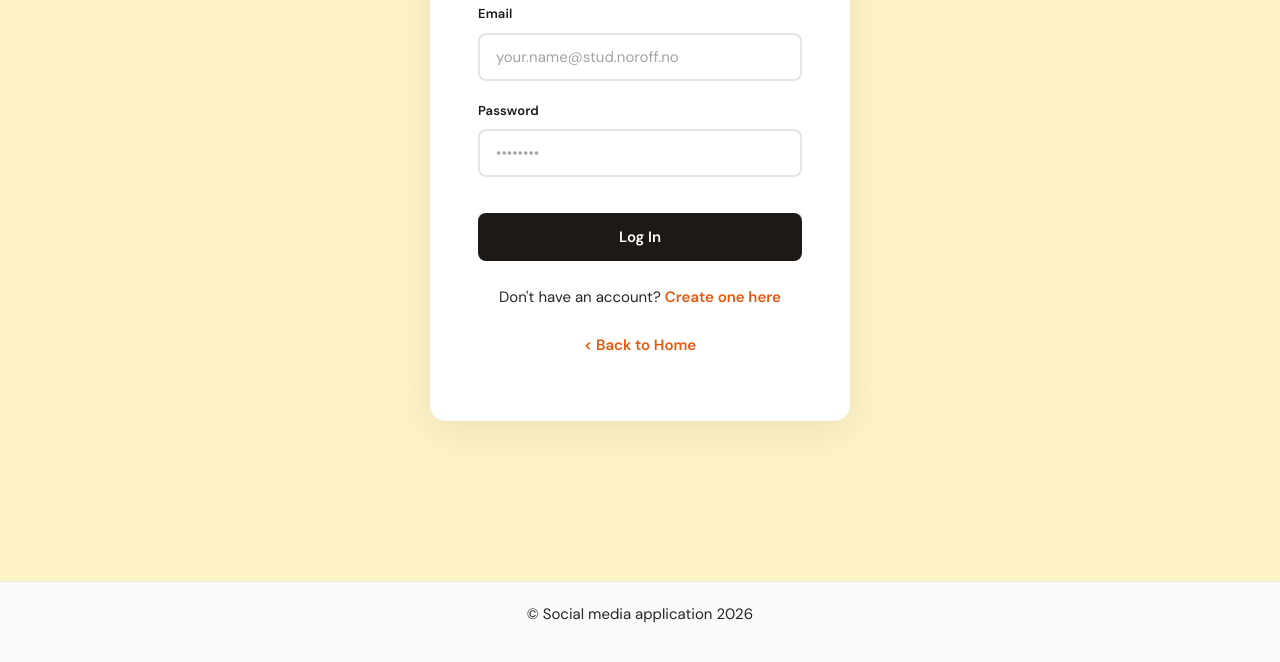
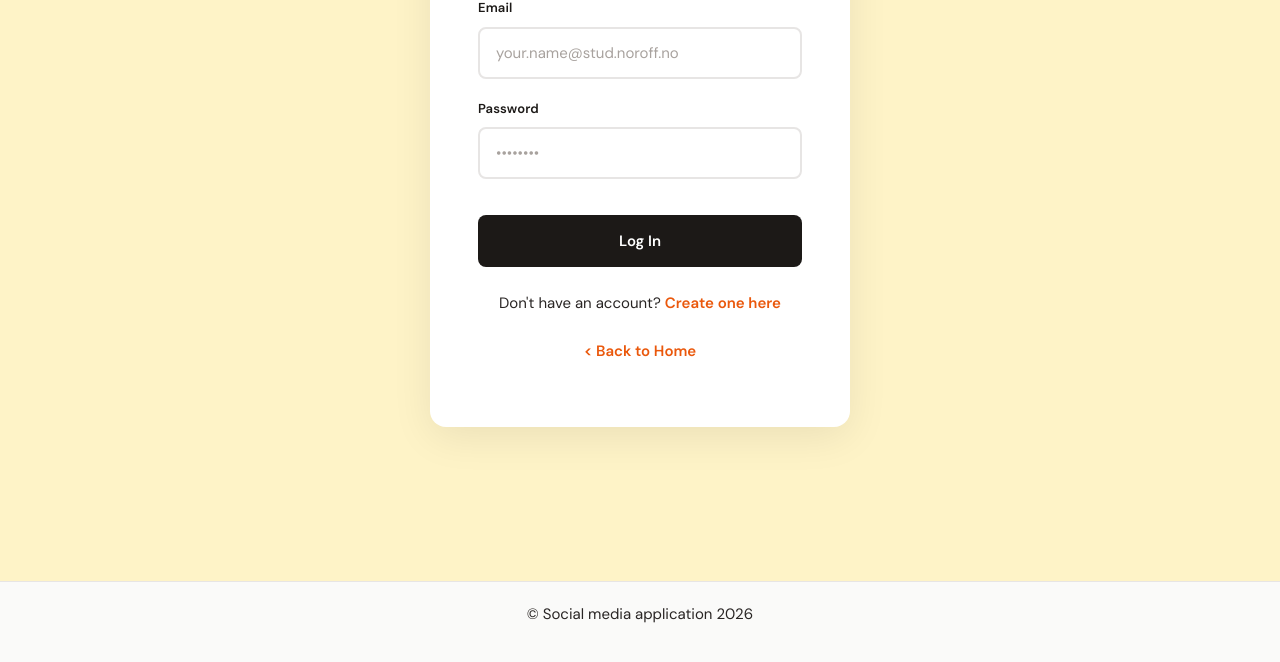
Before and after one commit to M-Kovaleva/marina-kovaleva-js2, a website built with Vite: page index.html in a window 1280 px wide. Shown: the part 378-1040 px from the top of the page. Built offline with nearby package versions, Linux system fonts and the light colour scheme.

Commit message:
Setup Tailwind CSS,Vite plugin, CLI configuration, add input.css

```diff
--- a/index.html
+++ b/index.html
@@ -4,6 +4,9 @@
     <meta charset="UTF-8" />
     <meta name="viewport" content="width=device-width, initial-scale=1.0" />
     <title>Social media application</title>
+     <!-- Tailwind CSS (for styled pages) -->
+    <link rel="stylesheet" href="/src/css/tailwind.css" />
+    <!-- Original CSS (for other pages) -->
     <link rel="stylesheet" href="/src/css/style.css" />
   </head>
   <body>
--- a/package.json
+++ b/package.json
@@ -7,6 +7,8 @@
     "dev": "vite",
     "build": "vite build",
     "preview": "vite preview",
+    "tw:dev": "tailwindcss -i ./src/css/input.css -o ./src/css/tailwind.css --watch",
+    "tw:build": "tailwindcss -i ./src/css/input.css -o ./src/css/tailwind.css --minify",
     "test": "node --experimental-vm-modules node_modules/jest/bin/jest.js",
     "lint": "eslint src/**/*.js",
     "lint:fix": "eslint src/**/*.js --fix",
@@ -16,6 +18,7 @@
   "devDependencies": {
     "@eslint/js": "^10.0.1",
     "@jest/globals": "^30.2.0",
+    "@tailwindcss/cli": "^4.2.2",
     "eslint": "^10.0.1",
     "eslint-config-prettier": "^10.1.8",
     "eslint-plugin-prettier": "^5.5.5",
@@ -24,6 +27,8 @@
     "jest-environment-jsdom": "^30.2.0",
     "jsdom": "^28.1.0",
     "prettier": "^3.8.1",
+    "prettier-plugin-tailwindcss": "^0.7.2",
+    "tailwindcss": "^4.2.2",
     "vite": "^7.3.1"
   }
 }
--- /dev/null
+++ b/src/css/input.css
@@ -0,0 +1,21 @@
+@import "tailwindcss";
+
+/* Enable manual dark mode toggle (Lesson 2.4) */
+@custom-variant dark (&:where(.dark, .dark *));
+
+@theme {
+  /* === BRAND COLORS (сохраняем вашу схему) === */
+  --color-brand-50: #fff7ed;
+  --color-brand-100: #ffedd5;
+  --color-brand-200: #fed7aa;
+  --color-brand-300: #fdba74;
+  --color-brand-400: #fb923c;
+  --color-brand-500: #f97316;
+  --color-brand-600: #ea580c;
+  --color-brand-700: #c2410c;
+  --color-brand-800: #9a3412;
+  --color-brand-900: #7c2d12;
+
+  /* === FONTS === */
+  --font-sans: "DM Sans", system-ui, sans-serif;
+}
```
Also changed, not shown: src/css/tailwind.css (added), 2 other files.
